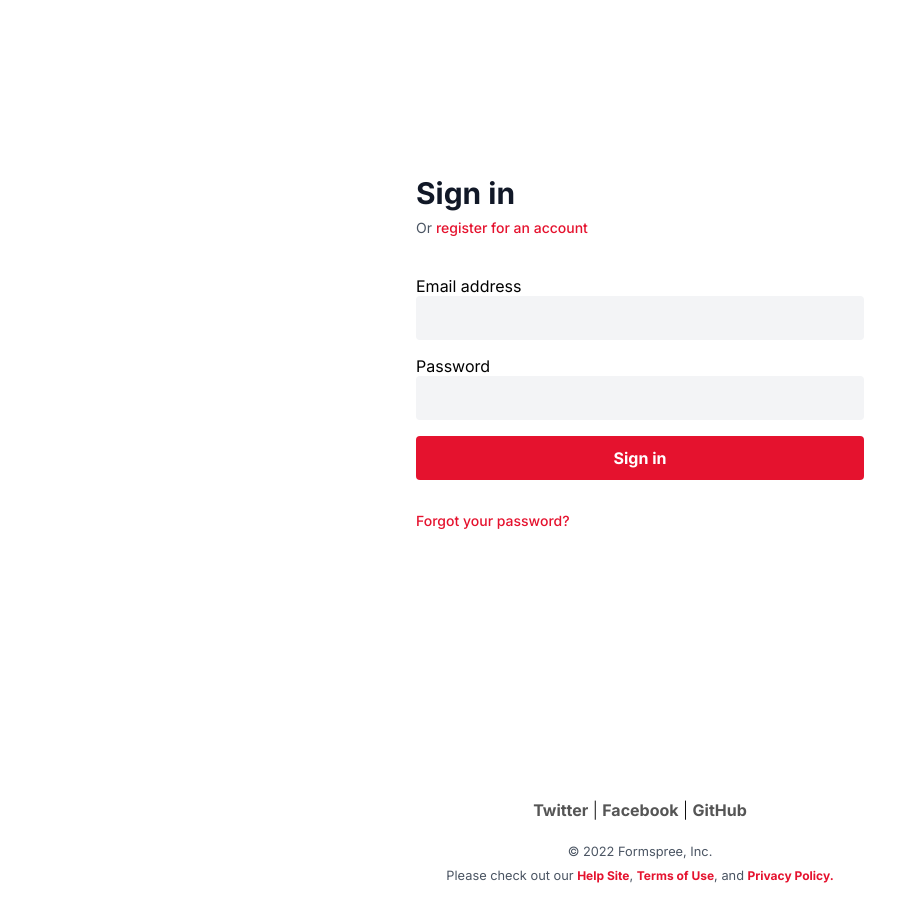
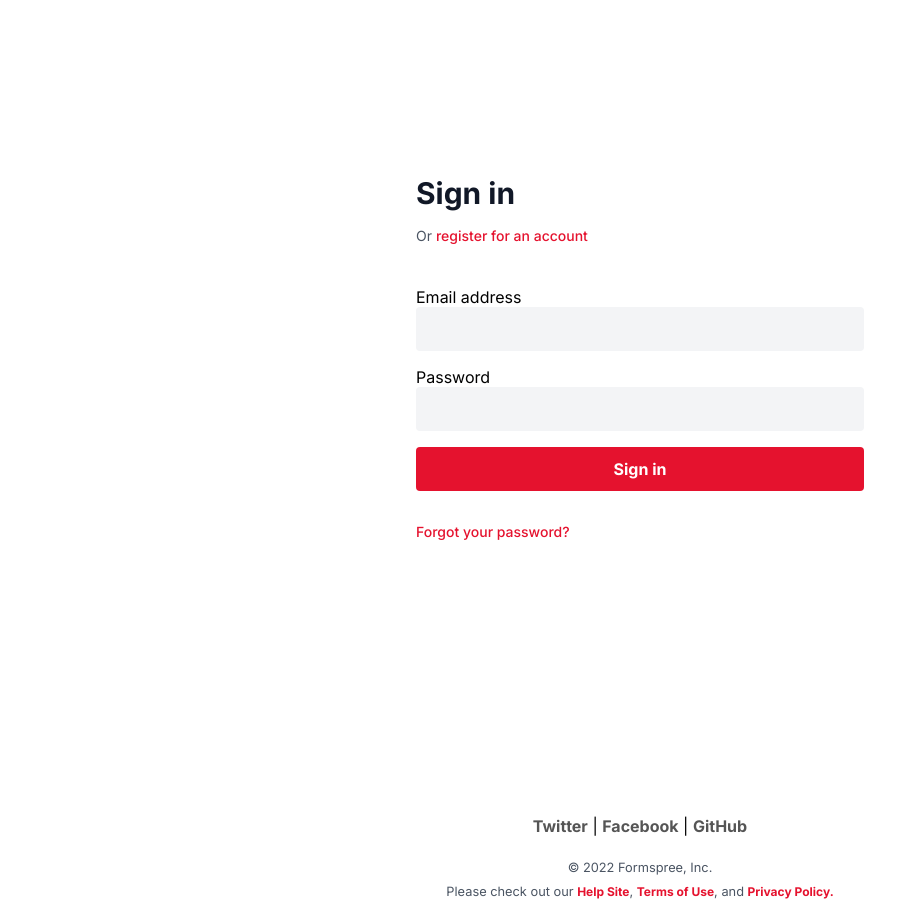
Before and after one commit to elenaRotari/18_05_22Auifgabe, a plain HTML site: page index.html in a window 1280 px wide. Shown: the part 49-948 px from the top of the page, without its empty margins (0-905 px from the left). Drawn offline with Linux system fonts and the light colour scheme; a web font is replaced by a local one.

Commit message:
penultimul commit

```diff
--- a/style.css
+++ b/style.css
@@ -12,7 +12,7 @@
   flex-direction: column;
   width: max(448px, 23%);
   margin: 150px auto;
-  gap: 1rem;
+  gap: 0.5rem;
 }
 
 .icon {
@@ -27,7 +27,7 @@ img {
 
 h2 {
   font-family: "Inter", sans-serif;
-  margin-bottom: -0.5rem;
+  margin-bottom: 0.5rem;
   font-size: 1.87rem;
   color: rgba(17, 24, 39, 1);
 }
@@ -90,6 +90,7 @@ input:focus {
   font-size: 14px;
   font-family: "Inter", sans-serif;
   color: rgba(75, 85, 99, 1);
+  margin-bottom: 0.7rem;
 }
 
 .footer > * {
@@ -98,7 +99,7 @@ input:focus {
   flex-direction: column;
   justify-content: center;
   text-align: center;
-  margin-top: 270px;
+  margin-top: 275px;
 }
 
 /* h3 {
@@ -139,6 +140,6 @@ input:focus {
 }
 .footer div .childFooter p {
   font-size: 16px;
-  font-weight: 300;
+  font-weight: 400;
   font-family: "Inter", sans-serif;
 }
```
